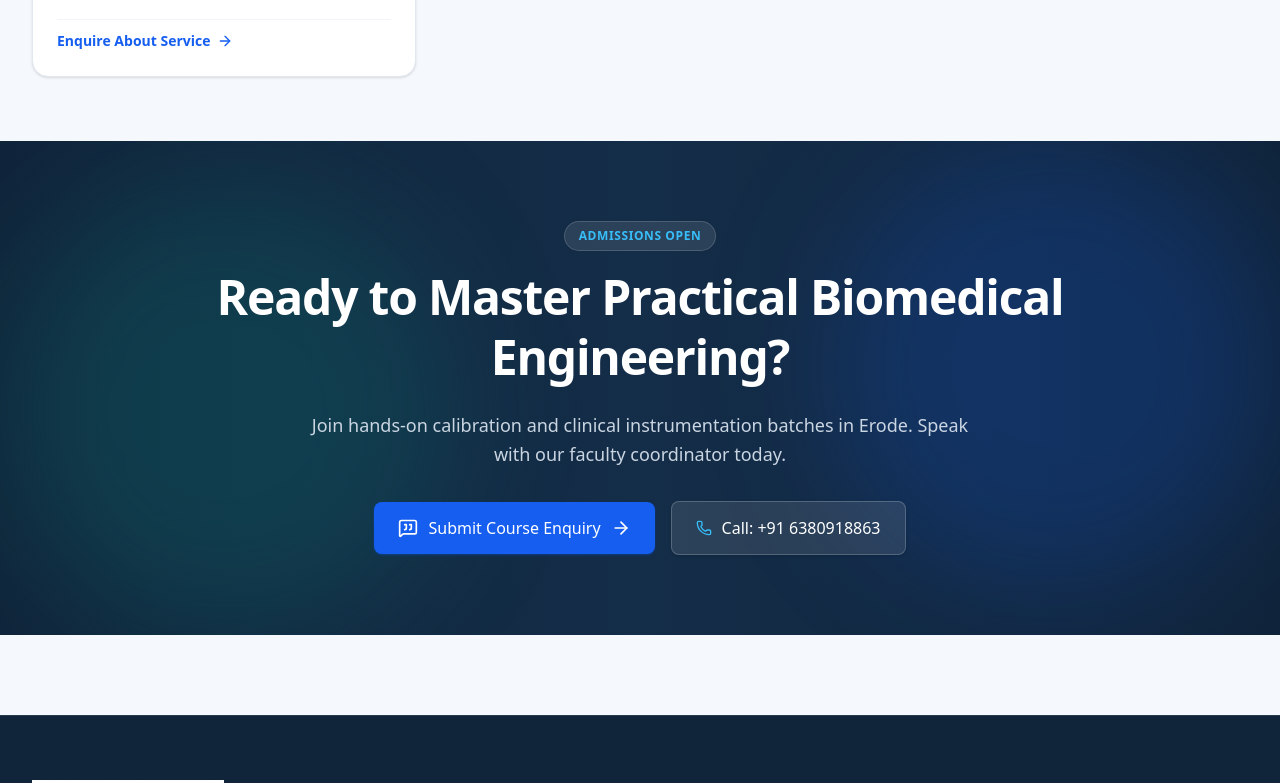
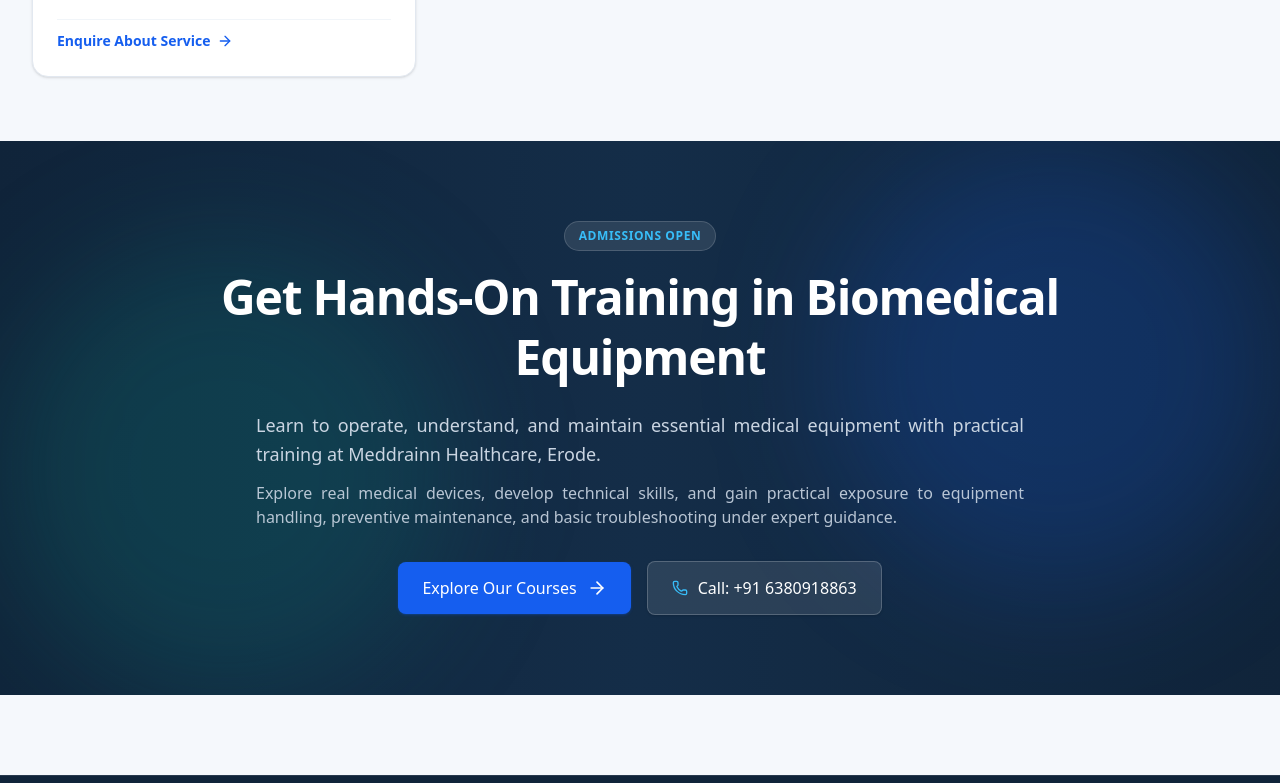
Before and after one commit to tnsurya7/meddrainnhealthcare, a Next.js app: page /services in a window 1280 px wide. Shown: the part 1679-2462 px from the top of the page. Built offline with nearby package versions, Linux system fonts and the light colour scheme; no server answers.

Commit message:
feat(home): update admissions open cta content and button links

```diff
--- a/src/components/home/HomeContactCta.tsx
+++ b/src/components/home/HomeContactCta.tsx
@@ -2,13 +2,15 @@ import React from "react";
 import Link from "next/link";
 import { Container } from "../ui/Container";
 import { Button } from "../ui/Button";
-import { ArrowRight, Phone, MessageSquareQuote } from "lucide-react";
+import { ArrowRight, Phone } from "lucide-react";
 
 interface HomeContactCtaProps {
-  phone: string;
+  phone?: string;
 }
 
-export function HomeContactCta({ phone }: HomeContactCtaProps) {
+export function HomeContactCta({ phone = "+91 6380918863" }: HomeContactCtaProps) {
+  const displayPhone = phone || "+91 6380918863";
+
   return (
     <section className="py-20 bg-gradient-to-r from-[#10243A] via-[#142d48] to-[#10243A] text-white relative overflow-hidden">
       <div className="absolute top-0 right-0 w-[450px] h-[450px] bg-[#155EEF]/20 rounded-full blur-3xl pointer-events-none" />
@@ -16,29 +18,33 @@ export function HomeContactCta({ phone }: HomeContactCtaProps) {
 
       <Container className="relative z-10 text-center max-w-4xl">
         <span className="inline-block px-3.5 py-1.5 rounded-full text-xs font-bold uppercase tracking-wider bg-white/10 text-[#38BDF8] border border-white/15 mb-4">
-          Admissions Open
+          ADMISSIONS OPEN
         </span>
         <h2 className="text-3xl sm:text-4xl lg:text-5xl font-black text-white tracking-tight leading-tight mb-6">
-          Ready to Master Practical Biomedical Engineering?
+          Get Hands-On Training in Biomedical Equipment
         </h2>
-        <p className="text-base sm:text-lg text-slate-300 max-w-2xl mx-auto mb-8 leading-relaxed text-center !text-center">
-          Join hands-on calibration and clinical instrumentation batches in Erode. Speak with our faculty coordinator today.
-        </p>
+        <div className="max-w-3xl mx-auto mb-8 space-y-3 text-slate-300 text-base sm:text-lg leading-relaxed text-center">
+          <p>
+            Learn to operate, understand, and maintain essential medical equipment with practical training at Meddrainn Healthcare, Erode.
+          </p>
+          <p className="text-sm sm:text-base text-slate-300/90">
+            Explore real medical devices, develop technical skills, and gain practical exposure to equipment handling, preventive maintenance, and basic troubleshooting under expert guidance.
+          </p>
+        </div>
 
         <div className="flex flex-col sm:flex-row items-center justify-center gap-4">
-          <Link href="/contact" className="w-full sm:w-auto">
+          <Link href="/courses" className="w-full sm:w-auto">
             <Button
               variant="primary"
               size="lg"
               className="w-full sm:w-auto shadow-lg shadow-[#155EEF]/30"
-              leftIcon={<MessageSquareQuote className="w-5 h-5" />}
               rightIcon={<ArrowRight className="w-5 h-5" />}
             >
-              Submit Course Enquiry
+              Explore Our Courses
             </Button>
           </Link>
           <a
-            href={`tel:${phone.replace(/\s+/g, "")}`}
+            href={`tel:${displayPhone.replace(/\s+/g, "")}`}
             className="w-full sm:w-auto"
           >
             <Button
@@ -47,7 +53,7 @@ export function HomeContactCta({ phone }: HomeContactCtaProps) {
               className="w-full sm:w-auto bg-white/10 hover:bg-white/20 text-white border-white/20"
               leftIcon={<Phone className="w-4 h-4 text-[#38BDF8]" />}
             >
-              Call: {phone}
+              Call: {displayPhone}
             </Button>
           </a>
         </div>
```
